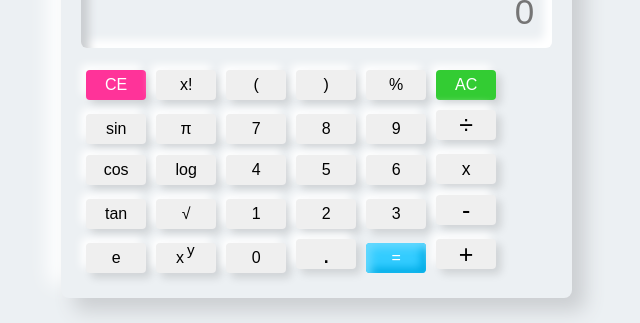
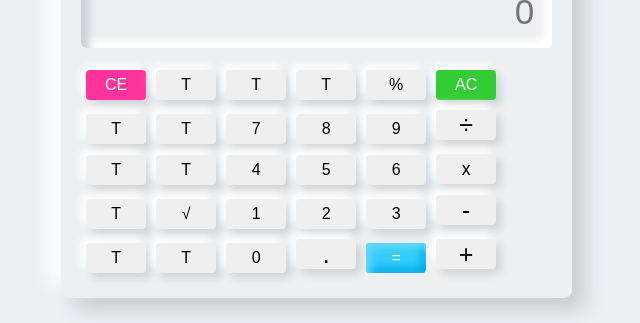
Before and after one commit to Eduardo-FCS/Calculadora-Cientifica, a React (Vite) app in the folder scientific calculator/: page / in a window 1280 px wide. Shown: the part 313-636 px from the top of the page, without its empty margins (338-978 px from the left). Built offline with nearby package versions, Linux system fonts and the light colour scheme.

Commit message:
ajustando para 1 entrega

```diff
--- a/scientific calculator/src/components/Calculator.jsx
+++ b/scientific calculator/src/components/Calculator.jsx
@@ -34,15 +34,15 @@ export const Calculator = () => {
   };
 
   const handleSin = () => {
-    setScreenValue(Math.sin(screenValue));
+    // setScreenValue(Math.sin(screenValue));
   };
 
   const handleCos = () => {
-    setScreenValue(Math.cos(screenValue));
+    // setScreenValue(Math.cos(screenValue));
   };
 
   const handleTan = () => {
-    setScreenValue(Math.tan(screenValue));
+    // setScreenValue(Math.tan(screenValue));
   };
 
   const handlePow = () => {
@@ -54,28 +54,28 @@ export const Calculator = () => {
   };
 
   const handleLog = () => {
-    setScreenValue(Math.log(screenValue));
+    // setScreenValue(Math.log(screenValue));
   };
 
   const handlePi = () => {
-    setScreenValue(3.14159265359);
+    // setScreenValue(3.14159265359);
   };
 
   const handleE = () => {
-    setScreenValue(2.71828182846);
+    // setScreenValue(2.71828182846);
   };
 
   const handleFact = () => {
-    let i, num, f;
-    f = 1;
-    num = parseInt(screenValue);
-    for (i = 1; i <= num; i++) {
-      f = f * i;
-    }
+    // let i, num, f;
+    // f = 1;
+    // num = parseInt(screenValue);
+    // for (i = 1; i <= num; i++) {
+    //   f = f * i;
+    // }
 
-    i = i - 1;
+    // i = i - 1;
 
-    setScreenValue(f);
+    // setScreenValue(f);
   };
 
   const handleDecimal = () => {
@@ -98,16 +98,16 @@ export const Calculator = () => {
       <div className="btns">
         <div className="row">
           <button id="ce" onClick={handleBackspace}>CE</button>
-          <button onClick={handleFact}>x!</button>
-          <button className="btn">(</button>
-          <button className="btn">)</button>
+          <button onClick={handleFact}>T</button>
+          <button className="btn">T</button>
+          <button className="btn">T</button>
           <button className="btn">%</button>
           <button id="ac" onClick={() => { setScreenValue(''); }}>AC</button>
         </div>
 
         <div className="row">
-          <button onClick={handleSin}>sin</button>
-          <button onClick={handlePi}>π</button>
+          <button onClick={handleSin}>T</button>
+          <button onClick={handlePi}>T</button>
           <button className="btn" onClick={() => handleNumber("7")}>7</button>
           <button className="btn" onClick={() => handleNumber("8")}>8</button>
           <button className="btn" onClick={() => handleNumber("9")}>9</button>
@@ -117,8 +117,8 @@ export const Calculator = () => {
         </div>
 
         <div className="row">
-          <button onClick={handleCos}>cos</button>
-          <button onClick={handleLog}>log</button>
+          <button onClick={handleCos}>T</button>
+          <button onClick={handleLog}>T</button>
           <button className="btn" onClick={() => handleNumber("4")}>4</button>
           <button className="btn" onClick={() => handleNumber("5")}>5</button>
           <button className="btn" onClick={() => handleNumber("6")}>6</button>
@@ -128,7 +128,7 @@ export const Calculator = () => {
         </div>
 
         <div className="row">
-          <button onClick={handleTan}>tan</button>
+          <button onClick={handleTan}>T</button>
           <button onClick={handleSqrt}>√</button>
           <button className="btn" onClick={() => handleNumber("1")}>1</button>
           <button className="btn" onClick={() => handleNumber("2")}>2</button>
@@ -139,8 +139,8 @@ export const Calculator = () => {
         </div>
 
         <div className="row">
-          <button onClick={handleE}>e</button>
-          <button onClick={handlePow}>x <span style={{ position: 'relative', bottom: '.5em', right: '.1em', fontSize: '1.9vh' }}>y</span></button>
+          <button onClick={handleE}>T</button>
+          <button onClick={handlePow}>T</button>
           <button className="btn" onClick={() => handleNumber("0")}>0</button>
           <button className="btn" onClick={handleDecimal}>
             <span style={{ fontSize: '25px' }}>.</span>
```
